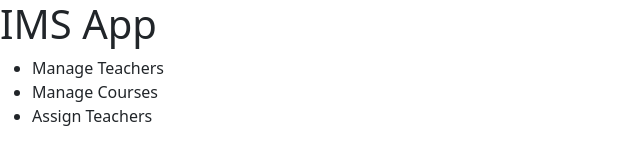
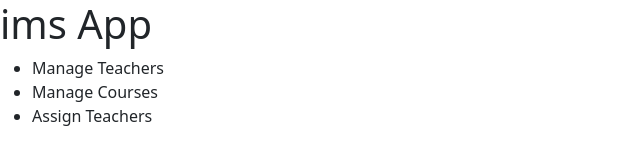
Before and after one commit to MyPlayground-A/ims-front-end-3, a website built with Parcel: page src/index.html in a window 1280 px wide. Shown: the full height of the page, 0-640 px from the left. Built offline with nearby package versions, Linux system fonts and the light colour scheme; files whose address does not match are found by name.

Commit message:
3rd commit

```diff
--- a/src/index.html
+++ b/src/index.html
@@ -9,7 +9,7 @@
     <link href="/node_modules/bootstrap-icons/font/bootstrap-icons.min.css">
 </head>
 <body>
-    <h1>IMS App</h1>
+    <h1>ims App</h1>
     <ul>
         <li><a href="#"></a>Manage Teachers</li>
         <li><a href="#"></a>Manage Courses</li>
```
